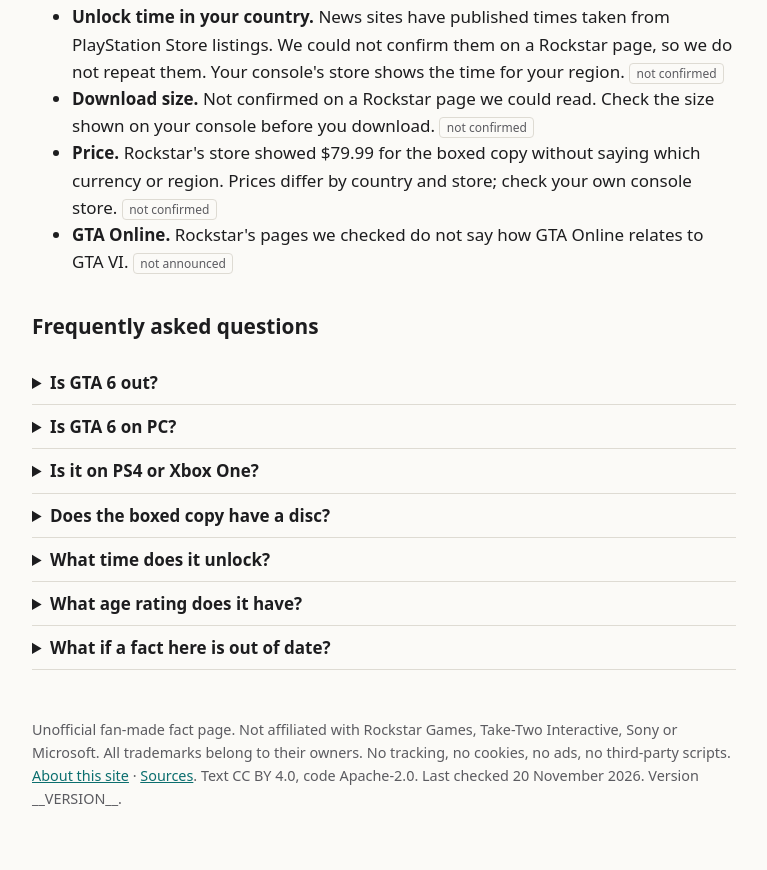
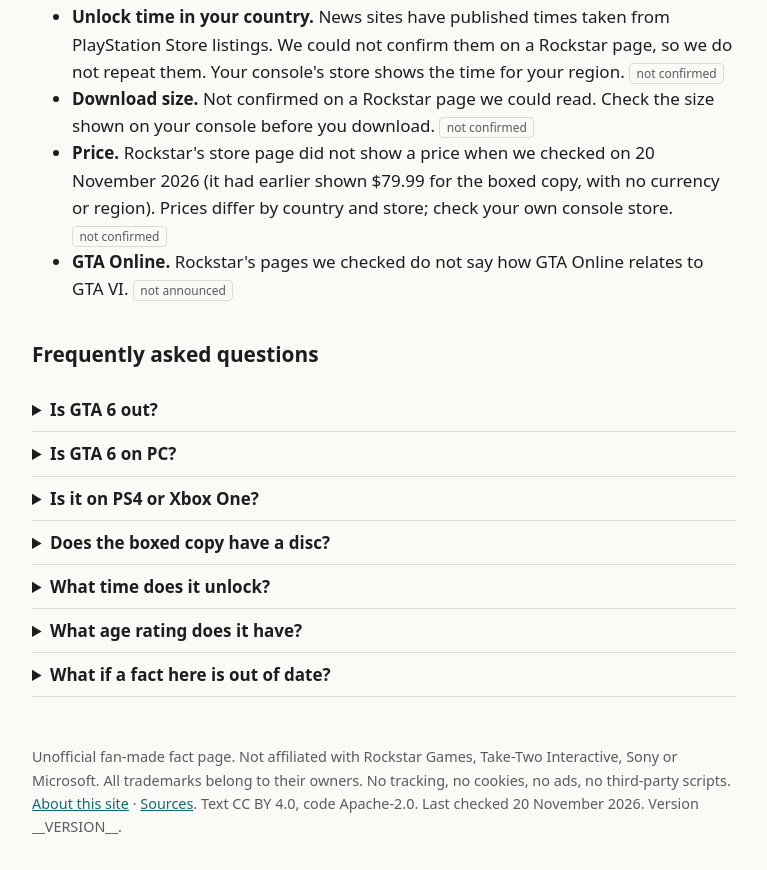
Before and after one commit to AgentiCCells/AgentiCCells__Site__GTA6-Launch, a plain HTML site: page src/index.html in a window 1280 px wide. Shown: the part 1584-2454 px from the top of the page, without its empty margins (256-1023 px from the left). Before the commit the page ends 2426 px from the top, so only its background shows below. Drawn offline with Linux system fonts and the light colour scheme.

Commit message:
Price note: the store no longer shows a price
Re-check of Rockstar's pages on 20 November ~09:15 UTC: the store page shows
no price. Everything else on the page still matches.

Agent: trends@AgentiCCells.dinis
Claude-Session: https://claude.ai/code/session_01Kw9UwEWhT5hASCFy2zDEiX
Co-Authored-By: Claude Opus 5.5 <noreply@anthropic.com>

```diff
--- a/src/index.html
+++ b/src/index.html
@@ -46,7 +46,7 @@
 <ul>
 <li><strong>Unlock time in your country.</strong> News sites have published times taken from PlayStation Store listings. We could not confirm them on a Rockstar page, so we do not repeat them. Your console's store shows the time for your region. <span class="tag">not confirmed</span></li>
 <li><strong>Download size.</strong> Not confirmed on a Rockstar page we could read. Check the size shown on your console before you download. <span class="tag">not confirmed</span></li>
-<li><strong>Price.</strong> Rockstar's store showed $79.99 for the boxed copy without saying which currency or region. Prices differ by country and store; check your own console store. <span class="tag">not confirmed</span></li>
+<li><strong>Price.</strong> Rockstar's store page did not show a price when we checked on 20 November 2026 (it had earlier shown $79.99 for the boxed copy, with no currency or region). Prices differ by country and store; check your own console store. <span class="tag">not confirmed</span></li>
 <li><strong>GTA Online.</strong> Rockstar's pages we checked do not say how GTA Online relates to GTA VI. <span class="tag">not announced</span></li>
 </ul>
 
```
Also changed, not shown: src/sources.html (+1 -1 lines).
